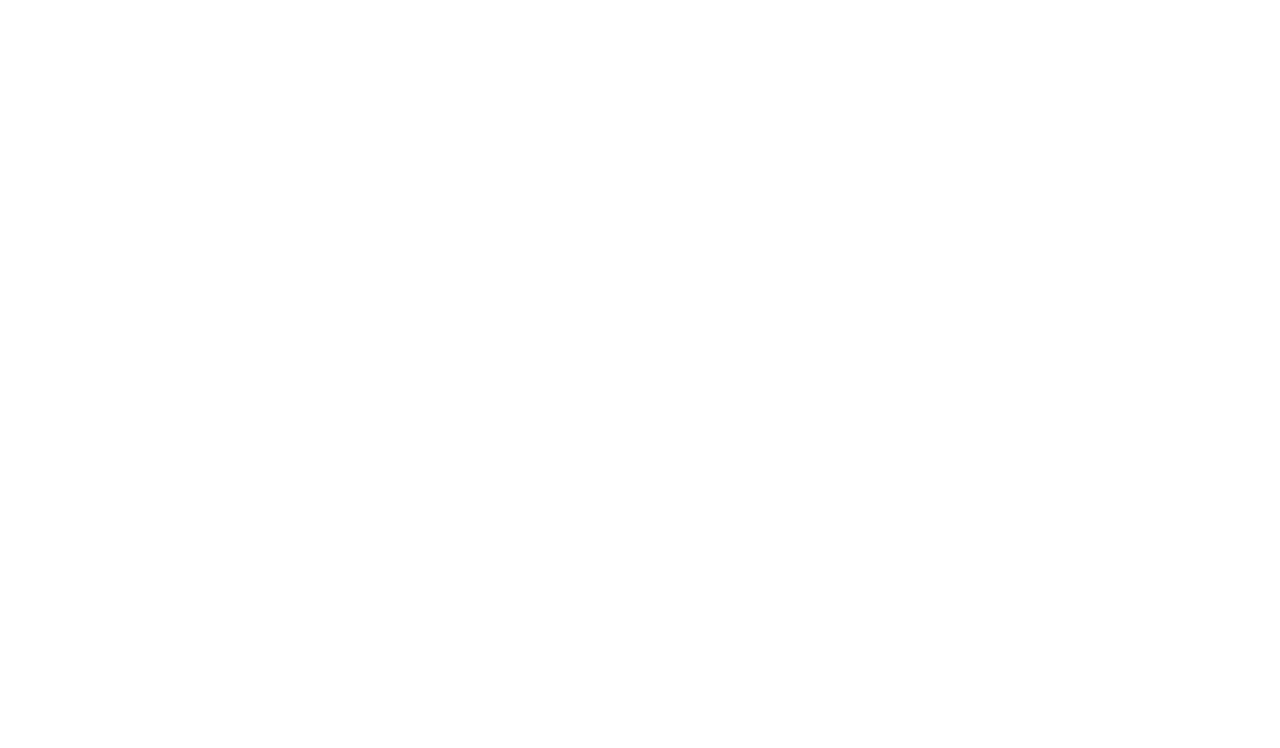
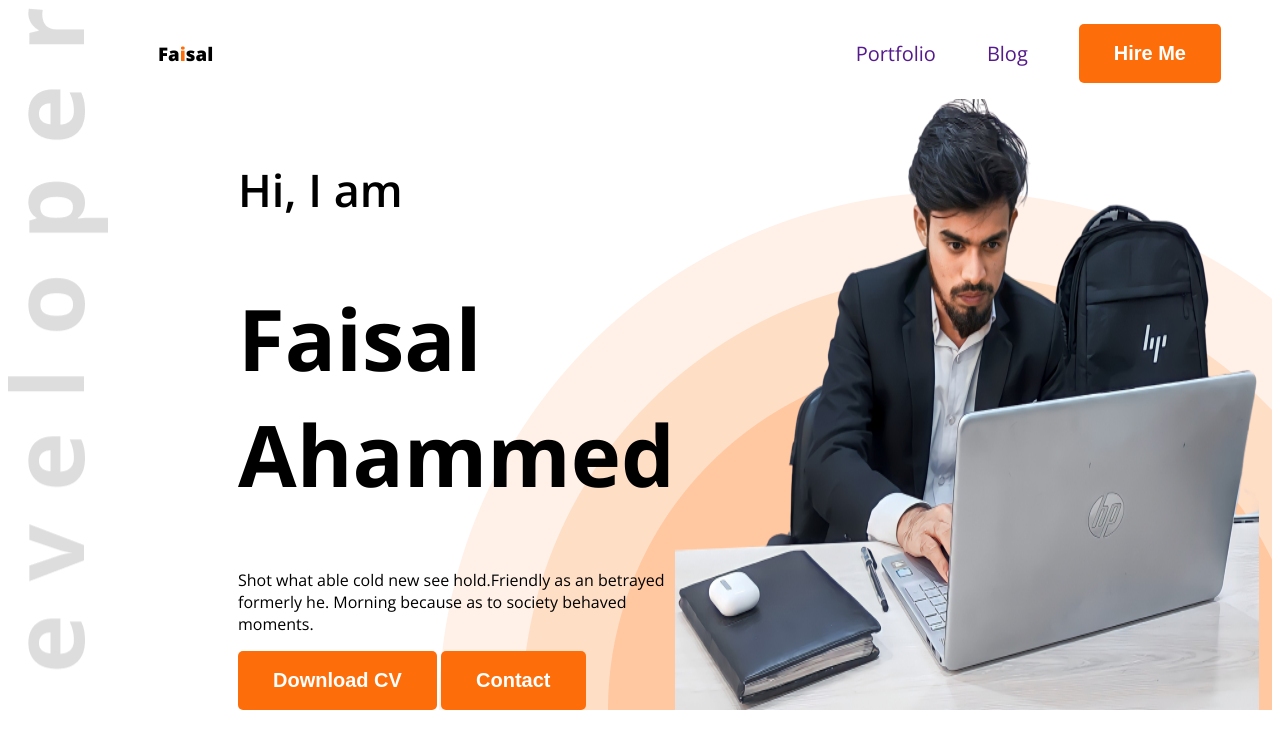
Before and after one commit to Faisalahammed003/website-portfolio, a plain HTML site: page index.html in a window 1280 px wide. Drawn offline with nearby package versions, Linux system fonts and the light colour scheme.

Commit message:
index.css

```diff
--- a/index.html
+++ b/index.html
@@ -4,9 +4,31 @@
     <meta charset="UTF-8">
     <meta name="viewport" content="width=device-width, initial-scale=1.0">
     <title>website-portfolio</title>
+    <link rel="preconnect" href="https://fonts.googleapis.com">
+<link rel="preconnect" href="https://fonts.gstatic.com" crossorigin>
+<link href="https://fonts.googleapis.com/css2?family=Open+Sans:ital,wght@0,300..800;1,300..800&display=swap" rel="stylesheet">
+    <link rel="stylesheet" href="style/styles.css">
 </head>
-<body>
-    <header></header>
+    <body class="open-sans-normal">
+    <header class="header">
+        <nav class="nav">
+            <h3 class="nav-taitle">Fa<span class="text-primary">i</span>sal</h3>
+        <ul class="">
+            <li><a href="">Portfolio</a></li>
+            <li><a href="">Blog</a></li>
+        <li><a href=""><button class="btn-primary">Hire Me</button></a></li>
+    </ul>
+</nav>
+<div class="banner">
+<div class="banner-content">
+    <h4 class="banner-greetigs">Hi, I am</h4>
+    <h1 class="banner-title">Faisal Ahammed</h1>
+    <p class="banner-description">Shot what able cold new see hold.Friendly as an betrayed formerly he. Morning because as to society behaved moments.</p>
+    <button class="btn-primary">Download CV</button>
+    <button class="btn-primary">Contact</button>
+</div>
+     <img src="fa.png" alt=""> </div>
+    </header>
     <main></main>
     <footer></footer>
 </body>
--- /dev/null
+++ b/style/styles.css
@@ -0,0 +1,44 @@
+
+.open-sans-normal {
+  font-family: "Open Sans", sans-serif;
+  font-optical-sizing: auto;
+  font-style: normal;
+  font-variation-settings:
+    "wdth" 100;
+}
+.nav{display: flex;
+  align-items: center;
+justify-content: space-between;}
+.nav-taitle{font-weight:800;
+font: size 45px;
+margin: 0px 150px;}
+.text-primary{color:#FD6E0A;}
+
+nav ul { display: flex;
+align-items: center;}
+nav li a{text-decoration: none;
+font-size: 20px;}
+.dark-2{color: #474747;}
+nav ul{display: flex;}
+nav ul li{list-style: none;
+margin-right: 51px;}
+.btn-primary{background-color: #FD6E0A;
+font-weight: bold;
+font-size: 20px;
+color: white;
+padding: 18px 35px;
+border-radius: 5px;
+border: none;}
+.banner-greetigs{font-size: 45px;
+font-weight:600;}
+.banner-title{font-weight: bold;
+font-size: 85px;}
+.banner{display: flex;
+justify-content: space-between;
+margin: 0 35px 0 230px;}
+.banner-content{
+  max-width: 580px;
+}
+.header{background-image: url('../images/developer.png'),url('../images/header_bg.png');
+background-repeat: no-repeat;
+background-position: top left,bottom right;}
```
Also changed, not shown: fa.png (added), images/developer.png (added), images/hardy.png (added), images/header_bg.png (added), images/icons/facebook.png (added), images/icons/insta.png (added), images/icons/js.png (added), images/icons/mongo.png (added), images/icons/nodejs.png (added), images/icons/react.png (added), images/icons/twitter.png (added).
